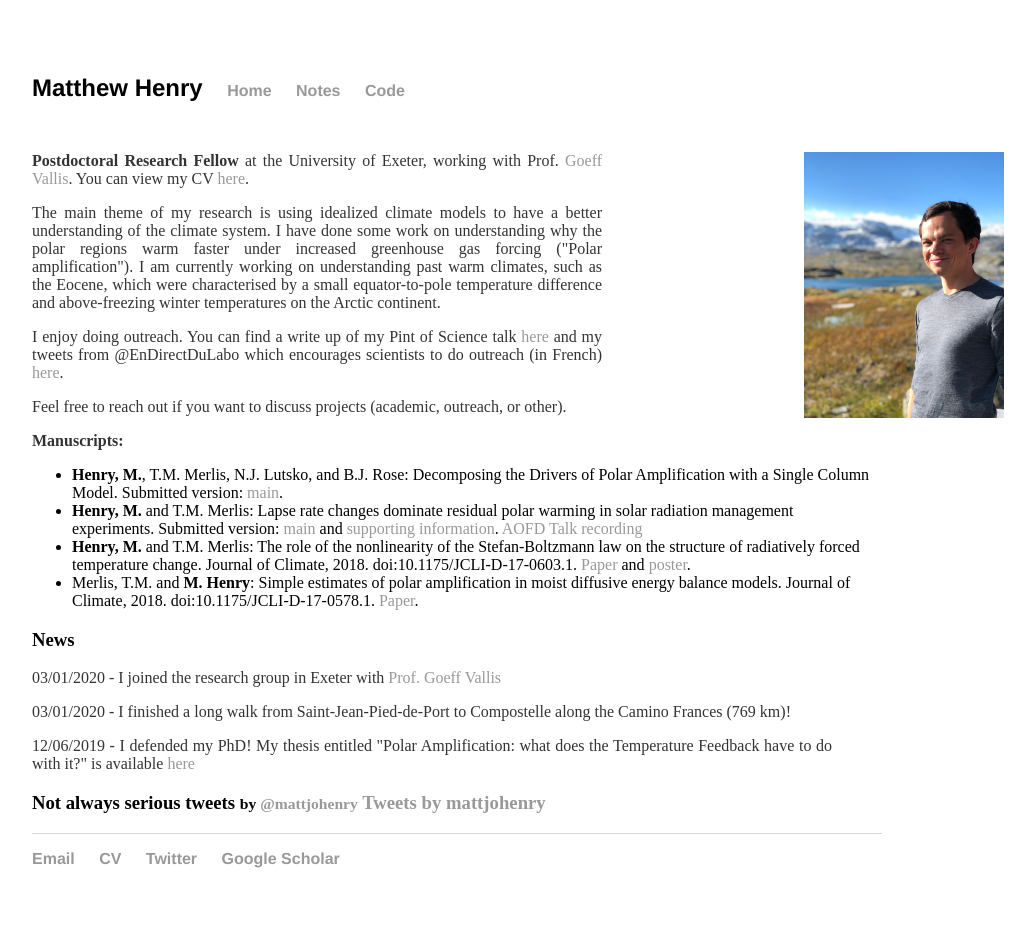
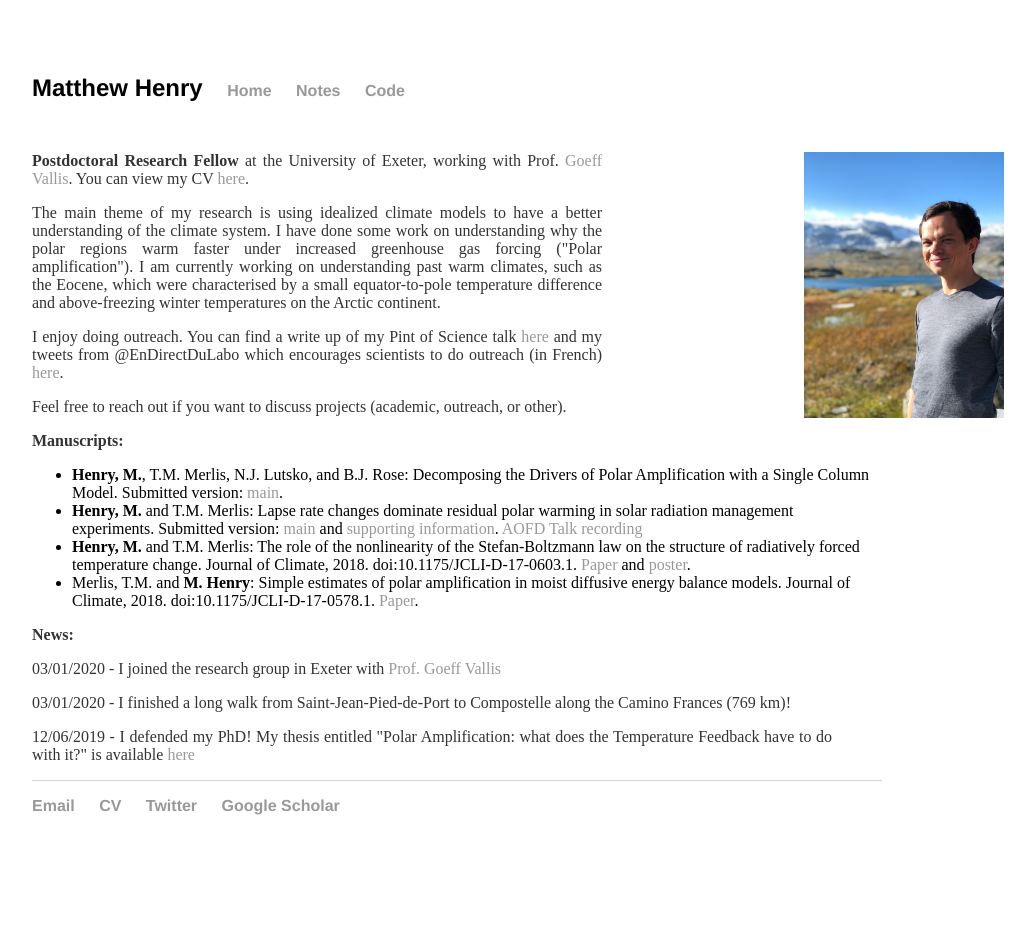
Before and after one commit to matthewjhenry/old_website, a Jekyll site: the page built from index.html, in a window 1280 px wide. Shown: the whole page, without its empty margins (176-1211 px from the left). Built offline with Jekyll 4.4.1, drawn with Linux system fonts in a browser that asks for light colours; comment, search, counter and statistics services are not loaded; after the commit the page ends 900 px from its top, so only the background shows below that.

Commit message:
front page changes

```diff
--- a/index.html
+++ b/index.html
@@ -43,25 +43,11 @@
 		<li><b>Henry, M.</b> and T.M. Merlis: Lapse rate changes dominate residual polar warming in solar radiation management experiments. Submitted version: <a href='https://matthewjhenry.github.io/papers/Henry_Merlis_SRM_main_submitted.pdf'>main</a> and <a href='https://matthewjhenry.github.io/papers/Henry_Merlis_SRM_SI_submitted.pdf'>supporting information</a>. <a href='https://ams.confex.com/ams/22FLUID/videogateway.cgi/id/55150?recordingid=55150'>AOFD Talk recording</a>
 		<li><b>Henry, M.</b> and T.M. Merlis: The role of the nonlinearity of the Stefan-Boltzmann law on the structure of radiatively forced temperature change. Journal of Climate, 2018. doi:10.1175/JCLI-D-17-0603.1. <a href='https://journals.ametsoc.org/doi/10.1175/JCLI-D-17-0603.1'>Paper</a> and <a href='http://meteo.mcgill.ca/~mhenry/files/poster_henry_0617.pdf'>poster</a>.
 		<li>Merlis, T.M. and <b>M. Henry</b>: Simple estimates of polar amplification in moist diffusive energy balance models. Journal of Climate, 2018. doi:10.1175/JCLI-D-17-0578.1. <a href='https://journals.ametsoc.org/doi/10.1175/JCLI-D-17-0578.1'>Paper</a>.
-		</ul>
+    </ul>
 
-</div>
-<div class="container-fluid bg-white">
-  <div class="row">
-    <div class="col-sm-6">
-
-      <h3> News </h3>
+    <p class="ex"><font size=3><b>News:</b></p>
       <p> 03/01/2020 - I joined the research group in Exeter with <a href="http://empslocal.ex.ac.uk/people/staff/gv219/">Prof. Goeff Vallis</a> </p>
       <p> 03/01/2020 - I finished a long walk from Saint-Jean-Pied-de-Port to Compostelle along the Camino Frances (769 km)!</a> </p>
       <p> 12/06/2019 - I defended my PhD! My thesis entitled "Polar Amplification: what does the Temperature Feedback have to do with it?" is available <a href="https://escholarship.mcgill.ca/concern/theses/ww72bh08q">here</a> </p>
-    </div>
-    <div class="col-sm-2">
-      <!-- Empty column -->
-    </div>
 
-    <div class="col-sm-4">
-      <h3> Not always serious tweets <small>by <a href="https://twitter.com/mattjohenry">@mattjohenry</a></small>
-      <a class="twitter-timeline" href="https://twitter.com/mattjohenry" data-tweet-limit="3" data-chrome="noheader">Tweets by mattjohenry</a> <script async src="//platform.twitter.com/widgets.js" charset="utf-8"></script>
-    </div>
-  </div>
 </div>
```
